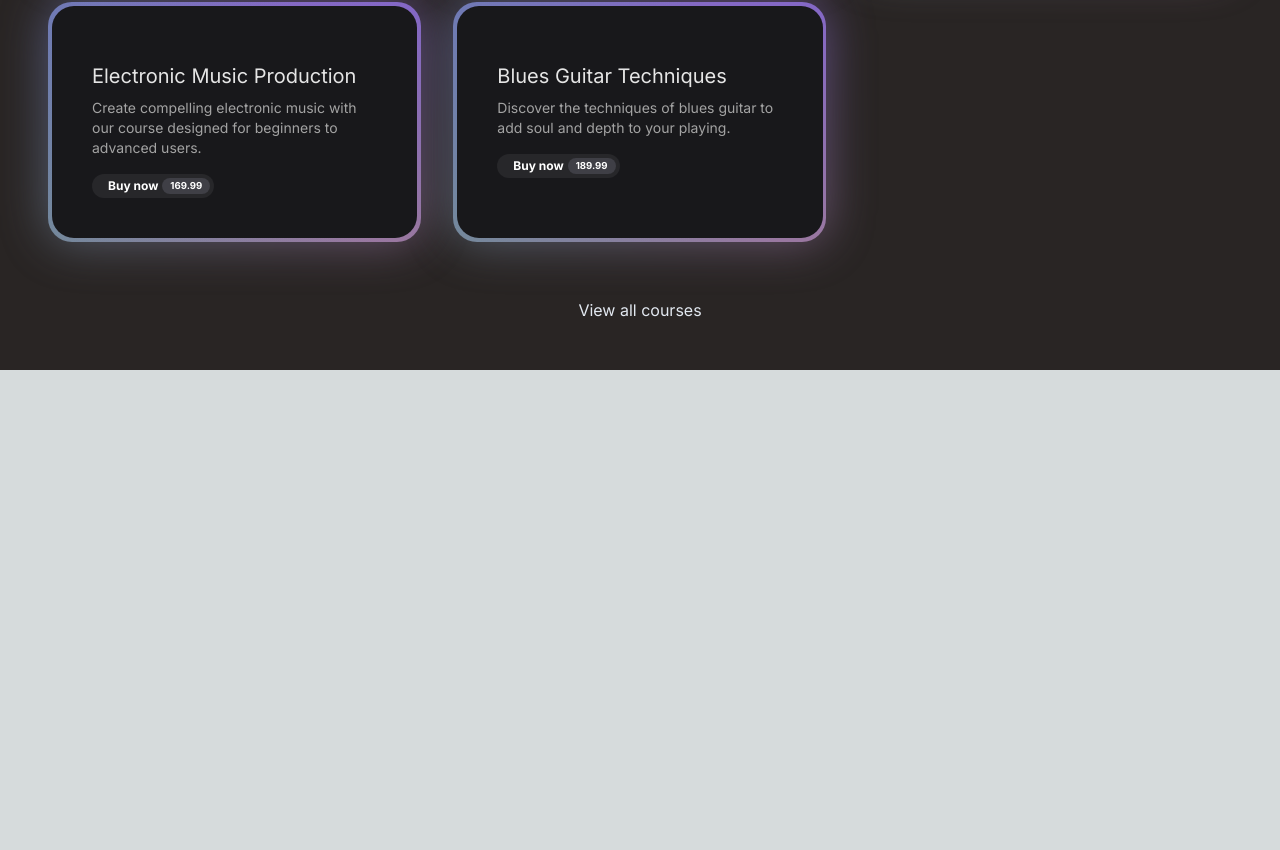
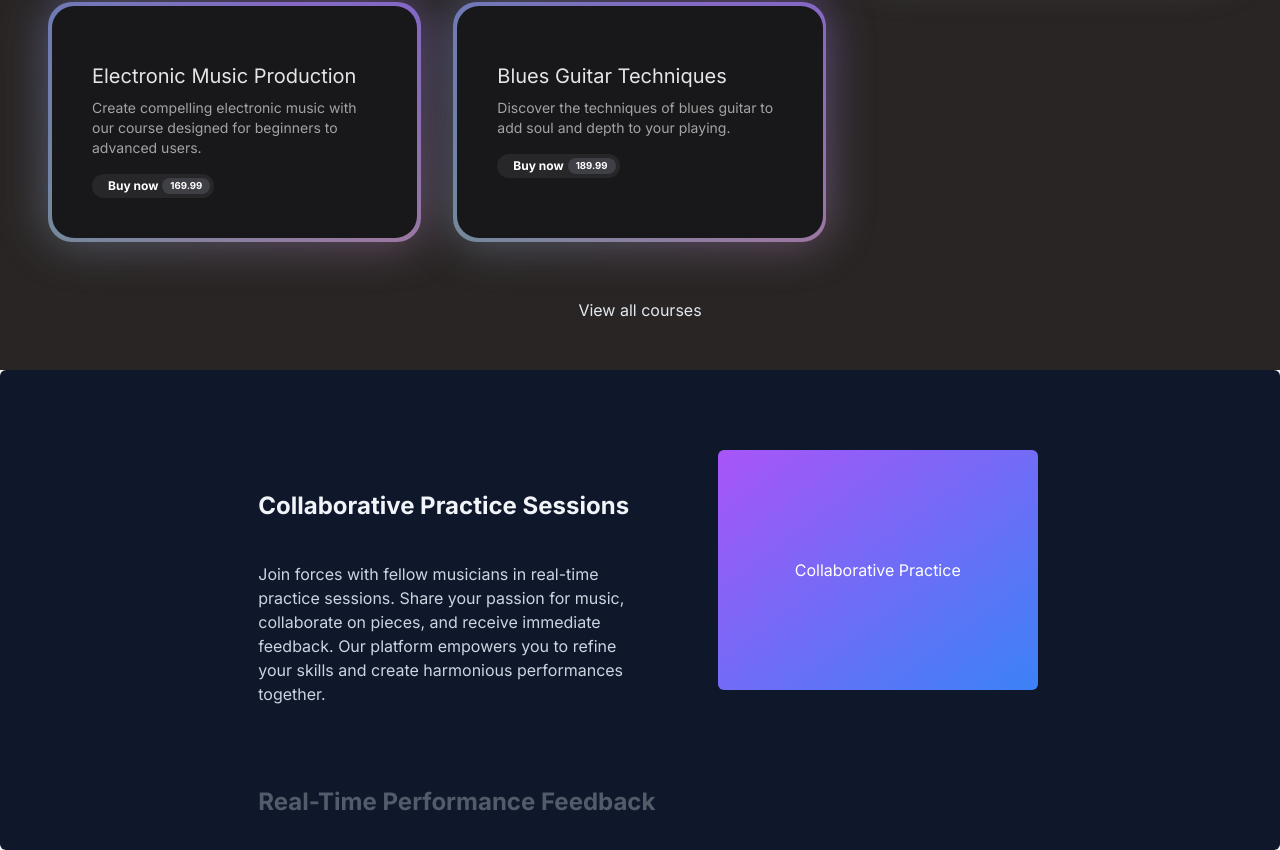
Before and after one commit to Minahil-Muhammad-Moiz/music-academy, a Next.js app: page / in a window 1280 px wide. Shown: the part 1090-1940 px from the top of the page. Before the commit the page ends 1460 px from the top, so only its background shows below. Built offline with nearby package versions, Linux system fonts and the light colour scheme.

Commit message:
Done Sticky Scroll

```diff
--- a/src/app/page.tsx
+++ b/src/app/page.tsx
@@ -1,12 +1,14 @@
 import FeaturedSection from "@/components/FeaturedSection";
 import HeroSection from "@/components/HeroSection";
+import { WhyUs } from "@/components/WhyUs";
 import Image from "next/image";
 
 export default function Home() {
   return (
     <main className="min-h-screen bg-black/(0.96) antialiased bg-grid-white/(0.02)">
-      <HeroSection/>
-      <FeaturedSection/>
+      <HeroSection />
+      <FeaturedSection />
+      <WhyUs />
     </main>
   );
 }
--- /dev/null
+++ b/src/components/WhyUs.tsx
@@ -0,0 +1,55 @@
+"use client";
+import React from "react";
+import { StickyScroll } from "./ui/sticky-scroll-reveal"
+import Image from "next/image";
+
+const content = [
+    {
+      title: "Collaborative Practice Sessions",
+      description:
+        "Join forces with fellow musicians in real-time practice sessions. Share your passion for music, collaborate on pieces, and receive immediate feedback. Our platform empowers you to refine your skills and create harmonious performances together.",
+      content: (
+        <div className="h-full w-full bg-[linear-gradient(to_bottom_right,var(--purple-500),var(--blue-500))] flex items-center justify-center text-white">
+          Collaborative Practice
+        </div>
+      ),
+    },
+    {
+      title: "Real-Time Performance Feedback",
+      description:
+        "Receive instant feedback on your performances from instructors and peers. Track your progress in real-time and make adjustments on the fly. Say goodbye to delays in feedback and embrace the continuous improvement of your musical talents.",
+      content: (
+        <div className="h-full w-full flex items-center justify-center text-white">
+          Linear Board Demo
+        </div>
+      ),
+    },
+    {
+      title: "Version Control for Compositions",
+      description:
+        "Keep track of every change in your compositions with our version control system. Work confidently, knowing you can always revert to previous versions. Whether you're composing alone or with a group, our platform ensures you're always on the same page.",
+      content: (
+        <div className="h-full w-full bg-[linear-gradient(to_bottom_right,var(--red-500),var(--yellow-500))] flex items-center justify-center text-white">
+          Composition Version Control
+        </div>
+      ),
+    },
+    {
+      title: "Never Run Out of Practice Material",
+      description:
+        "Access a vast library of sheet music, tutorials, and exercises. With our platform, you'll always have new material to challenge your skills and keep your practice sessions fresh and engaging.",
+      content: (
+        <div className="h-full w-full bg-[linear-gradient(to_bottom_right,var(--green-500),var(--teal-500))] flex items-center justify-center text-white">
+          Endless Practice Material
+        </div>
+      ),
+    },
+  ];
+
+export function WhyUs() {
+  return (
+    <div className="">
+      <StickyScroll content={content} />
+    </div>
+  );
+}
--- /dev/null
+++ b/src/components/ui/sticky-scroll-reveal.tsx
@@ -0,0 +1,112 @@
+"use client";
+import React, { useEffect, useRef, useState } from "react";
+import { useMotionValueEvent, useScroll } from "framer-motion";
+import { motion } from "framer-motion";
+import { cn } from "@/lib/utils";
+
+export const StickyScroll = ({
+  content,
+  contentClassName,
+}: {
+  content: {
+    title: string;
+    description: string;
+    content?: React.ReactNode | any;
+  }[];
+  contentClassName?: string;
+}) => {
+  const [activeCard, setActiveCard] = React.useState(0);
+  const ref = useRef<any>(null);
+  const { scrollYProgress } = useScroll({
+    // uncomment line 22 and comment line 23 if you DONT want the overflow container and want to have it change on the entire page scroll
+    // target: ref
+    container: ref,
+    offset: ["start start", "end start"],
+  });
+  const cardLength = content.length;
+
+  useMotionValueEvent(scrollYProgress, "change", (latest) => {
+    const cardsBreakpoints = content.map((_, index) => index / cardLength);
+    const closestBreakpointIndex = cardsBreakpoints.reduce(
+      (acc, breakpoint, index) => {
+        const distance = Math.abs(latest - breakpoint);
+        if (distance < Math.abs(latest - cardsBreakpoints[acc])) {
+          return index;
+        }
+        return acc;
+      },
+      0
+    );
+    setActiveCard(closestBreakpointIndex);
+  });
+
+  const backgroundColors = [
+    "var(--slate-900)",
+    "var(--black)",
+    "var(--neutral-900)",
+  ];
+  const linearGradients = [
+    "linear-gradient(to bottom right, var(--cyan-500), var(--emerald-500))",
+    "linear-gradient(to bottom right, var(--pink-500), var(--indigo-500))",
+    "linear-gradient(to bottom right, var(--orange-500), var(--yellow-500))",
+  ];
+
+  const [backgroundGradient, setBackgroundGradient] = useState(
+    linearGradients[0]
+  );
+
+  useEffect(() => {
+    setBackgroundGradient(linearGradients[activeCard % linearGradients.length]);
+  }, [activeCard]);
+
+  return (
+    <motion.div
+      animate={{
+        backgroundColor: backgroundColors[activeCard % backgroundColors.length],
+      }}
+      className="h-[30rem] overflow-y-auto flex justify-center relative space-x-10 rounded-md p-10"
+      ref={ref}
+    >
+      <div className="div relative flex items-start px-4">
+        <div className="max-w-2xl">
+          {content.map((item, index) => (
+            <div key={item.title + index} className="my-20">
+              <motion.h2
+                initial={{
+                  opacity: 0,
+                }}
+                animate={{
+                  opacity: activeCard === index ? 1 : 0.3,
+                }}
+                className="text-2xl font-bold text-slate-100"
+              >
+                {item.title}
+              </motion.h2>
+              <motion.p
+                initial={{
+                  opacity: 0,
+                }}
+                animate={{
+                  opacity: activeCard === index ? 1 : 0.3,
+                }}
+                className="text-kg text-slate-300 max-w-sm mt-10"
+              >
+                {item.description}
+              </motion.p>
+            </div>
+          ))}
+          <div className="h-40" />
+        </div>
+      </div>
+      <div
+        style={{ background: backgroundGradient }}
+        className={cn(
+          "hidden lg:block h-60 w-80 rounded-md bg-white sticky top-10 overflow-hidden",
+          contentClassName
+        )}
+      >
+        {content[activeCard].content ?? null}
+      </div>
+    </motion.div>
+  );
+};
```
